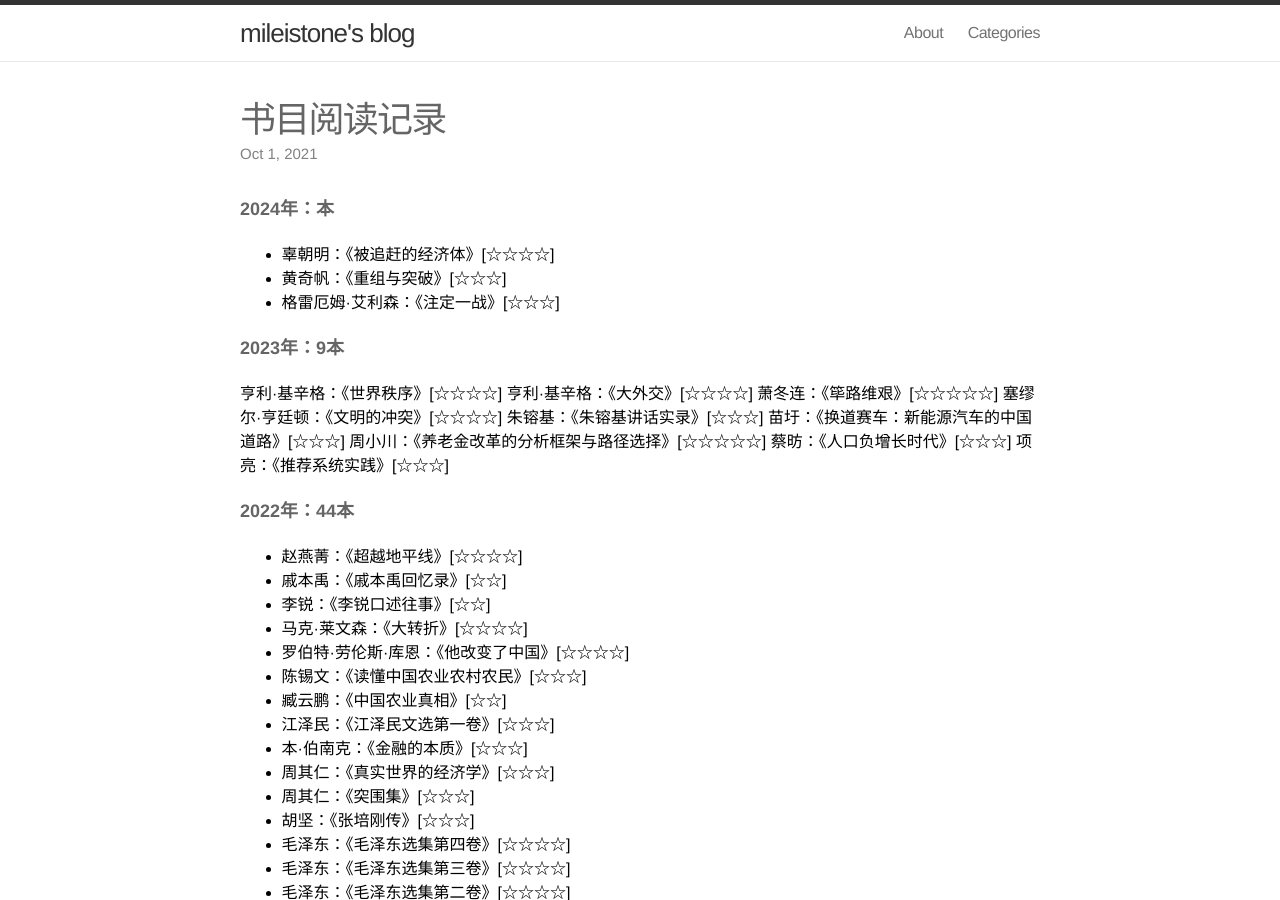
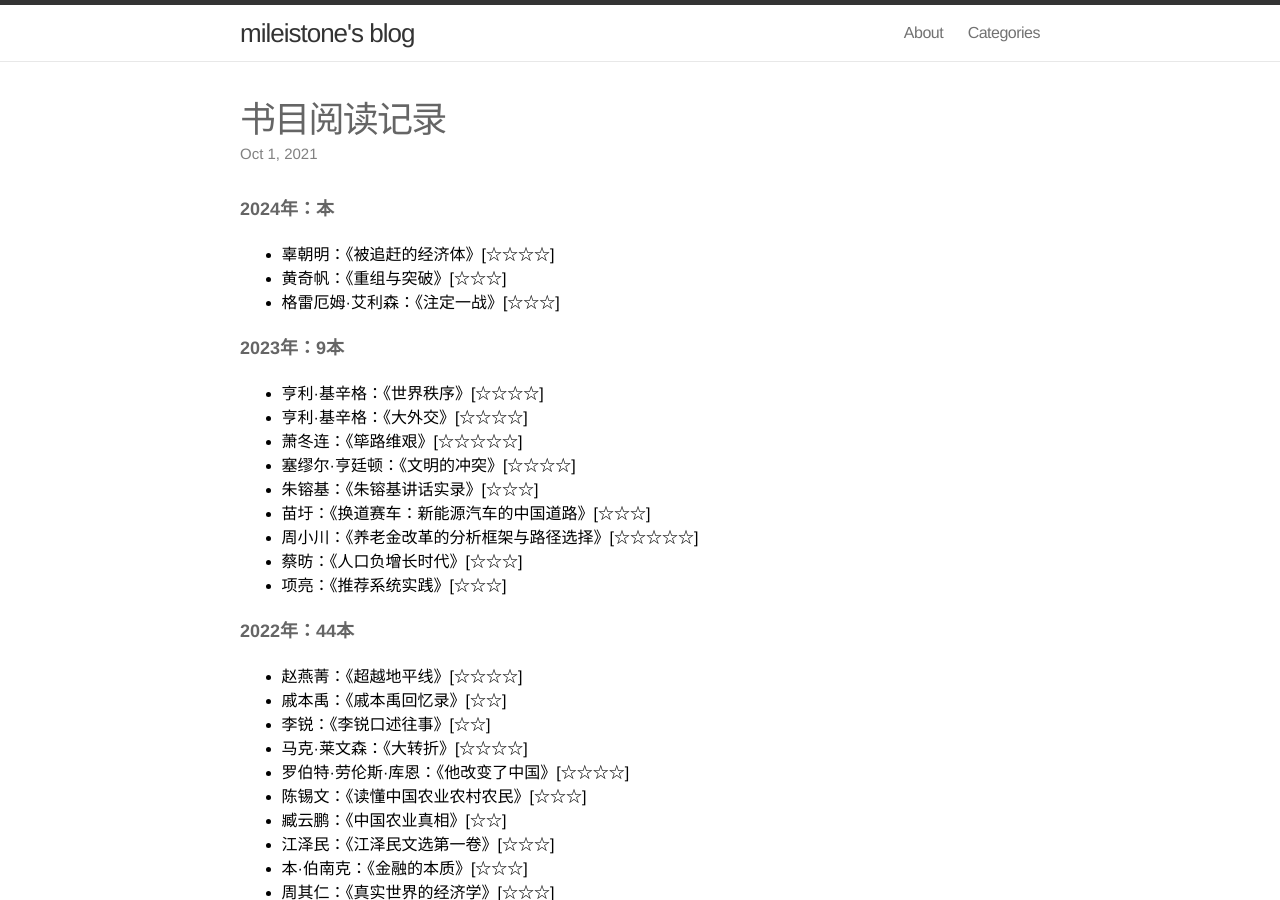
Before and after one commit to mileistone/mileistone.github.io, a Jekyll site: the page built from _posts/2021-10-01-books.md, in a window 1280 px wide and 900 px high. Built offline with Jekyll 4.4.1, drawn with Linux system fonts in a browser that asks for light colours.

```diff
--- a/_posts/2021-10-01-books.md
+++ b/_posts/2021-10-01-books.md
@@ -13,15 +13,15 @@ date: 2021-10-01 22:00:00
 - 格雷厄姆·艾利森：《注定一战》[☆☆☆]
 
 ##### 2023年：9本
-亨利·基辛格：《世界秩序》[☆☆☆☆]
-亨利·基辛格：《大外交》[☆☆☆☆]
-萧冬连：《筚路维艰》[☆☆☆☆☆]
-塞缪尔·亨廷顿：《文明的冲突》[☆☆☆☆]
-朱镕基：《朱镕基讲话实录》[☆☆☆]
-苗圩：《换道赛车：新能源汽车的中国道路》[☆☆☆]
-周小川：《养老金改革的分析框架与路径选择》[☆☆☆☆☆]
-蔡昉：《人口负增长时代》[☆☆☆]
-项亮：《推荐系统实践》[☆☆☆]
+- 亨利·基辛格：《世界秩序》[☆☆☆☆]
+- 亨利·基辛格：《大外交》[☆☆☆☆]
+- 萧冬连：《筚路维艰》[☆☆☆☆☆]
+- 塞缪尔·亨廷顿：《文明的冲突》[☆☆☆☆]
+- 朱镕基：《朱镕基讲话实录》[☆☆☆]
+- 苗圩：《换道赛车：新能源汽车的中国道路》[☆☆☆]
+- 周小川：《养老金改革的分析框架与路径选择》[☆☆☆☆☆]
+- 蔡昉：《人口负增长时代》[☆☆☆]
+- 项亮：《推荐系统实践》[☆☆☆]
 
 ##### 2022年：44本
 - 赵燕菁：《超越地平线》[☆☆☆☆]
```
